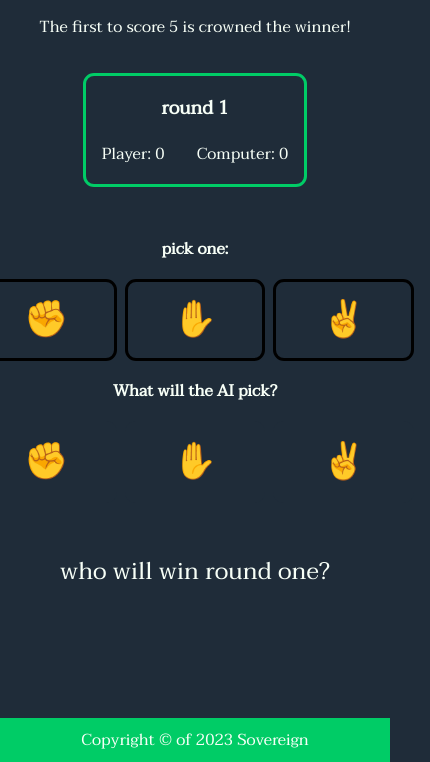
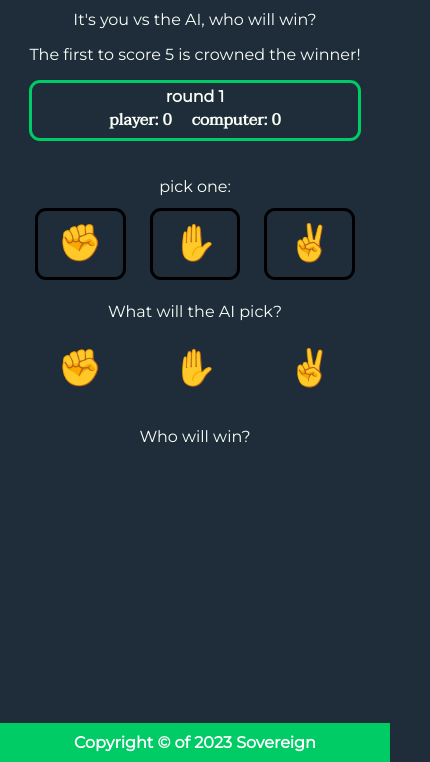
Before and after one commit to sovereign655/project-rock-paper-scissors, a plain HTML site: page index.html in a window 390 px wide. Shown: the part 82-844 px from the top of the page, 430 px wide, since content can reach past the window. Drawn offline with Linux system fonts and the light colour scheme.

Commit message:
Restructured the html and css to be friendly towards smaller devices IE phones, and other browsers.

```diff
--- a/RPS.js
+++ b/RPS.js
@@ -15,7 +15,6 @@ const CCscissors = document.getElementById('CCscissors');
 const playerRock = document.getElementById('playerRock');
 const playerPaper = document.getElementById('playerPaper');
 const playersScissors = document.getElementById('playersScissors');
-const year = document.getElementById('year');
 const restart = document.getElementById('restart');
 
 restart.addEventListener("click", () => restartGame());
--- a/index.html
+++ b/index.html
@@ -15,60 +15,64 @@
 </head>
 
 <body>
-    <div class="header-bar">
-        <div class="header-bar-title">
-            <h2>Rock Paper Scissors</h2>
+    <div class="wrapper">
+        <div class="header">
+            <div class="title">
+                <p>rock paper scissors</p>
             </div>
         </div>
+        <div class="content">
             <div class="game-container">
-        <div class="game">
-            <div class="game-title">
-                <h2>It's you vs the AI, who will win?</h2>
+                <div class="game-header">
+                    <div class="game-title text">
+                        <p>It's you vs the AI, who will win?</p>
+                    </div>
+                    <div class="game-goal text">
                         <p>The first to score 5 is crowned the winner!</p>
                     </div>
-            <div class="game-rounds">
-                <h3 id="roundsInfo">round 1</h3>
+                    <div class="scoreboard">
+                        <div class="round text" id="roundsInfo">
+                            <p>round 1</p>
+                        </div>
                         <div class="game-score">
-                    <div class="player-score" id="playerScore">Player: 0</div>
-                    <div class="AI-score" id="computerScore">Computer: 0</div>
+                            <div class="player-score" id="playerScore">
+                                <p>player: 0</p>
+                            </div>
+                            <div class="computer-score" id="computerScore">
+                                <p>computer: 0</p>
                             </div>
                         </div>
-            <div class="game-button-container">
-                <div class="player-section">
-                    <h4>pick one:</h4>
-                    <div class="player-buttons">
+                    </div>
+                </div>
+                <p>pick one:</p>
+                <div class="button-container player">
                     <button class="player-button rock" id="playerRock">&#9994;</button>
                     <button class="player-button paper" id="playerPaper">&#9995;</button>
                     <button class="player-button scissors" id="playersScissors">&#9996;</button>
                 </div>
+                <div class="AI-text text" id="computerChoice">
+                    <p>What will the AI pick?</p>
                 </div>
-                <div class="AI-section-container">
-                    <h4 id="computerChoice">What will the AI pick?</h4>
-                    <div class="AI-button">
+                <div class="button-container AI">
                     <button class="AI-pick rock" id="CCrock"> &#9994;</button>
                     <button class="AI-pick paper" id="CCpaper">&#9995;</button>
                     <button class="AI-pick scissors" id="CCscissors">&#9996;</button>
                 </div>
+                <div class="game-log text" id="gameResult">
+                    <p>Who will win?</p>
+                </div>
+                <div class="restart"><button class="restart-button" id="restart">Restart</button></div>
             </div>
         </div>
-            <div class="game-log">
-                <p id="gameResult">who will win round one?</p>
-            </div>
-        </div>
-        <div class="restart-container" id="restart">
-            <button class="restart-button">Restart</button>
-        </div>
 
-    </div>
-    <footer class="footer">
-        <div class="footer-text">
+        <div class="footer">
             <p>Copyright © of
                 <script>document.write(new Date().getFullYear())</script> Sovereign
             </p>
         </div>
-    </footer>
+    </div>
+    <!-- Scripts -->
     <script src="./RPS.js"></script>
-
 </body>
 
 </html>
--- a/style.CSS
+++ b/style.CSS
@@ -1,4 +1,8 @@
-* {
+/* style.css */
+*,
+*::before,
+*::after {
+    box-sizing: border-box;
     padding: 0;
     margin: 0;
 }
@@ -11,12 +15,86 @@ body {
     color: #F7FFF7;
 }
 
-body:before {
-    content: "";
-    height: 100%;
-    float: left;
-    width: 0;
-    margin-top: -32767px;
+html {
+    position: relative;
+    min-height: 100%;
+}
+
+.wrapper {
+    display: flex;
+    flex-direction: column;
+    min-height: 100vh;
+}
+
+.header {
+    flex-shrink: 0;
+    color: #00cc66;
+    padding: 10px 0;
+    font-family: 'Hind Siliguri', sans-serif;
+    text-align: center;
+    font-size: 4rem;
+    font-weight: bold;
+}
+
+.content {
+    flex: 1;
+    padding: 20px;
+}
+
+.text {
+    text-align: center;
+    font-family: 'Montserrat', sans-serif;
+}
+
+.game-container {
+    text-align: center;
+    display: flex;
+    flex-direction: column;
+    justify-content: center;
+    align-items: center;
+    gap: 12px;
+}
+
+.game-container>p {
+    font-family: 'Montserrat', sans-serif;
+}
+
+.game-title {
+    font-size: 1.5rem;
+    margin-bottom: 2rem;
+}
+
+.game-goal {
+    font-size: 1.25rem;
+    margin-bottom: 2rem;
+}
+
+.scoreboard {
+    text-align: center;
+    border-radius: 11px;
+    border: 3px solid #00cc66;
+    padding: 4px;
+    max-width: 500px;
+    margin: 0 auto;
+    margin-bottom: 24px;
+    font-weight: bold;
+}
+
+.game-score {
+    display: flex;
+    justify-content: center;
+    align-items: center;
+    gap: 20px;
+    font-family: 'Taviraj', serif;
+
+}
+
+.button-container {
+    display: flex;
+    justify-content: center;
+    align-items: center;
+    gap: 24px;
+    margin-bottom: 10px;
 }
 
 .player-button {
@@ -44,150 +122,86 @@ body:before {
     display: inline-block;
     font: bold 36px/1 'Hind Siliguri', sans-serif;
     text-align: center;
+
 }
 
-.header-bar {
-    background-color: #1f2c39;
-    color: #00cc66;
-    display: flex;
-    flex: 1;
-    justify-content: center;
-    align-content: flex-start;
-    font-family: 'Hind Siliguri', sans-serif;
+.restart-button {
+    visibility: hidden;
+    background: #9c59b600;
+    border: 3px solid #9b59b6;
+    border-radius: 11px;
+    padding: 20px 45px;
+    color: #F7FFF7;
+    display: inline-block;
+    font: bold 36px/1 'Montserrat', sans-serif;
+    text-align: right;
+    margin-top: 1em;
 }
 
-.header-bar-title {
-    display: flex;
-    align-content: flex-start;
-    font-size: 4svw;
+.restart-button:hover {
+    background-color: #9b59b6;
 }
 
-.game-container {
-    display: flex;
-    flex-shrink: 1;
-    flex-direction: column;
-    justify-content: center;
-    align-items: center;
-    align-content: flex-start;
-    gap: 2rem;
+
+
+.footer {
+    flex-shrink: 0;
+    background-color: #00cc66;
+    color: #fff;
+    padding: 10px 0;
+    text-align: center;
+    font-family: 'Montserrat', sans-serif;
+    font-weight: bold;
 }
 
-.game {
-    display: flex;
-    flex-direction: column;
-    justify-content: center;
-    align-items: center;
-    align-content: flex-start;
-    gap: 2rem;
+
+/* Media Queries */
+@media (max-width: 768px) {
+    .header {
+        font-size: 2rem;
     }
 
     .game-title {
-    display: flex;
-    flex-direction: column;
-    justify-content: center;
-    align-items: center;
-    align-content: flex-start;
-    gap: 1rem;
+        font-size: 1rem;
+        margin-bottom: 1rem;
     }
 
-.game-rounds {
-    display: flex;
-    flex-direction: column;
-    justify-content: center;
-    align-items: center;
-    gap: 1em;
-    padding: 1em;
-    border-radius: 11px;
-    border: 3px solid #00cc66;
+    .game-goal {
+        font-size: 1rem;
+        margin-bottom: 1rem;
     }
 
-.game-score {
-    display: flex;
-    justify-content: center;
-    gap: 2rem;
+    .player-button {
+        background-color: #1f2c39;
+        border-radius: 11px;
+        border: 3px solid #000000;
+        border-radius: 11px;
+        padding: 15px 20px;
+        color: #F7FFF7;
+        display: inline-block;
+        font: bold 36px/1 'Hind Siliguri', sans-serif;
+        text-align: center;
     }
 
-.player-score {
-    display: flex;
-    flex-direction: column;
-}
-
-.AI-score {
-    display: flex;
-    flex-direction: column;
-}
-
-.game-button-container {
-    display: flex;
-    flex-direction: column;
-    justify-content: center;
-    align-items: center;
-    align-content: center;
-    margin: .5em;
-}
-
-.player-section,
-.AI-section-container {
-    display: flex;
-    flex-direction: column;
-    justify-content: center;
-    align-items: center;
-    align-content: center;
-    gap: 1em;
-    margin: 0.5em;
-}
-
-.player-buttons,
-.AI-button {
-    display: flex;
-    flex: 1;
-    justify-content: center;
-    gap: .5rem;
-}
-
-.game-log {
-    display: flex;
-    flex-direction: column;
-    font-size: 1.5rem;
-}
-
-.restart-container {
-    visibility: hidden;
-    display: flex;
-    flex: 1;
-    justify-content: center;
+    .AI-pick {
+        background-color: #1f2c39;
+        border: 3px solid #00000000;
+        border-radius: 11px;
+        padding: 15px 20px;
+        color: #F7FFF7;
+        display: inline-block;
+        font: bold 36px/1 'Hind Siliguri', sans-serif;
+        text-align: center;
     }
 
     .restart-button {
         background: #9c59b600;
         border: 3px solid #9b59b6;
         border-radius: 11px;
-    padding: 20px 45px;
+        padding: 10px 25px;
         color: #F7FFF7;
         display: inline-block;
-    font: bold 36px/1 'Hind Siliguri', sans-serif;
+        font: bold 16px/1 'Hind Siliguri', sans-serif;
         text-align: right;
     }
-
-.restart-button:hover {
-    background-color: #9b59b6;
 }
-
-.footer {
-    background-color: #00cc66;
-    clear: both;
-    position: fixed;
-    width: 100%;
-    bottom: 0;
-    left: 0;
-    display: flex;
-    justify-content: center;
-    font-family: 'Taviraj', serif;
-}
-
-.footer-text {
-    display: flex;
-    padding: .5em;
-    justify-content: center;
-    font-size: 1rem;
-}
```
Lines whose indentation alone changed are shown as unchanged.
